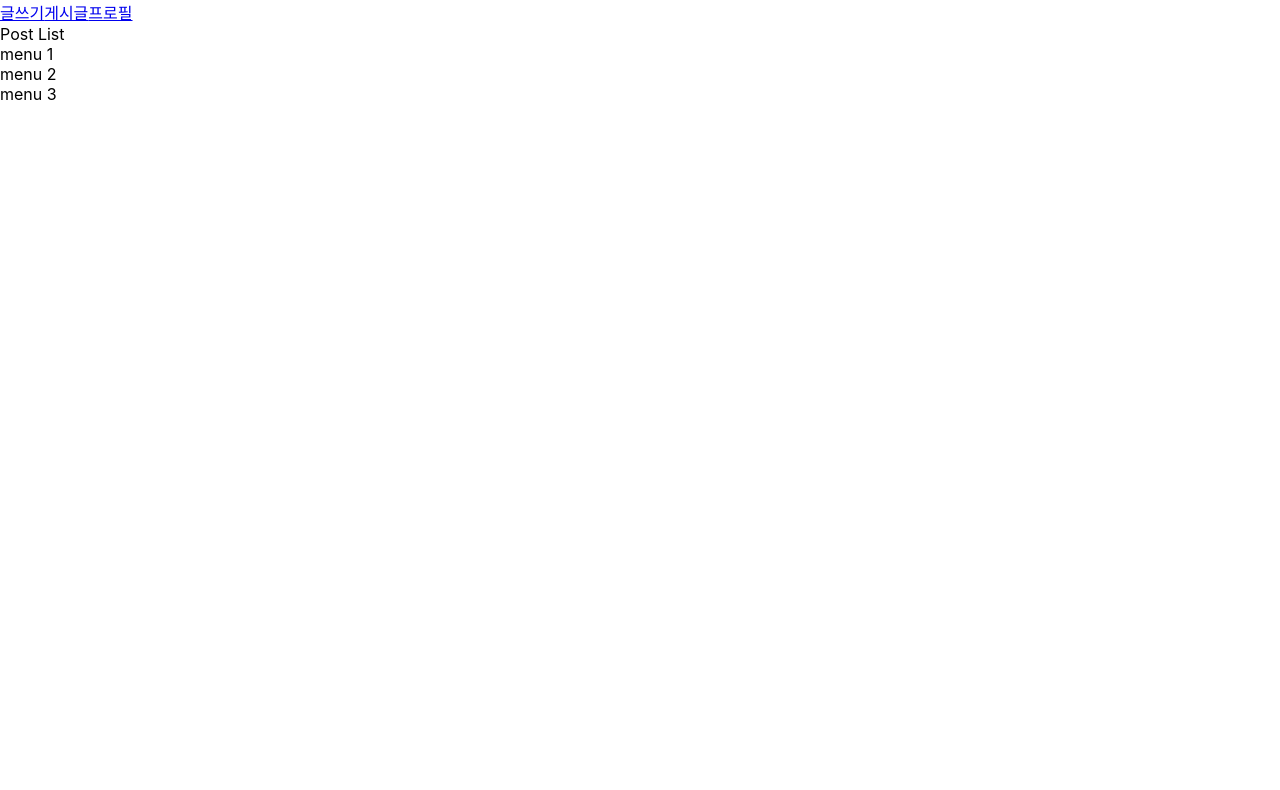
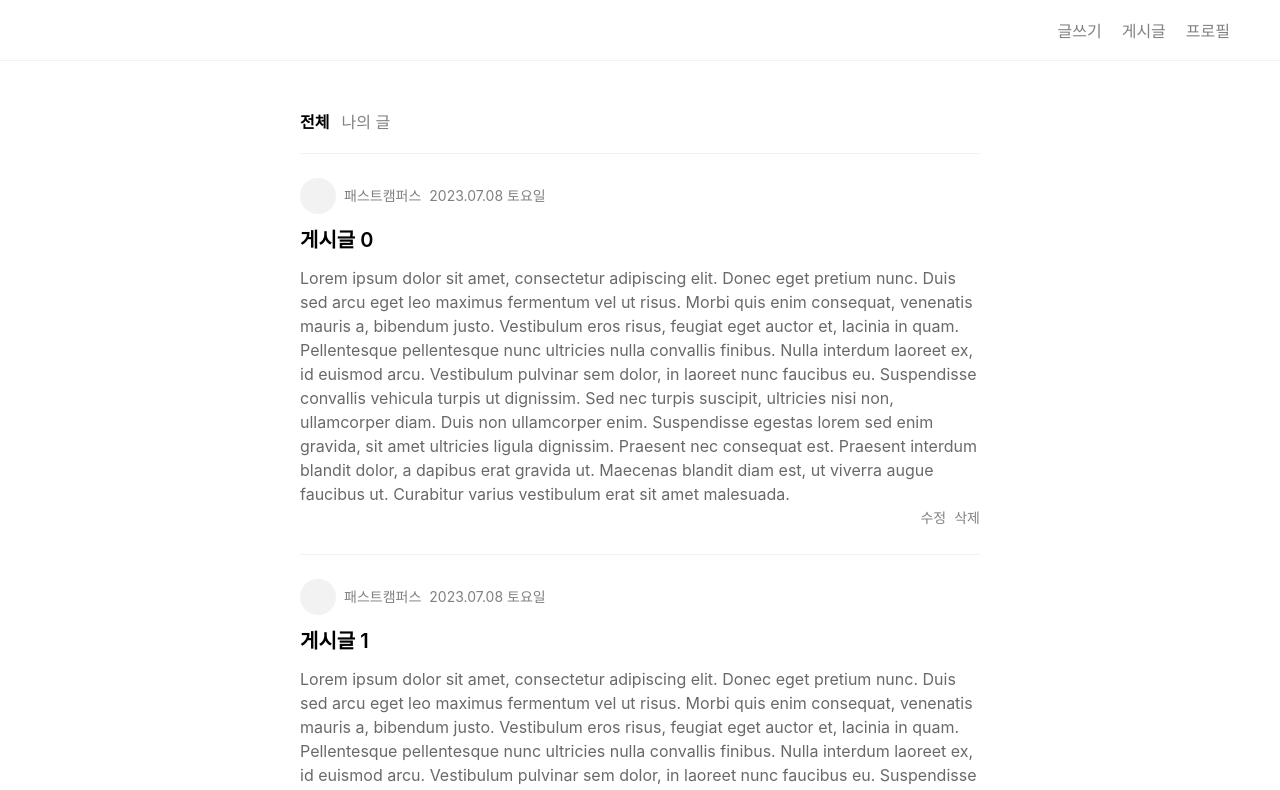
Before and after one commit to soyunhan/work-project1-1, a React (Create React App) app: page / in a window 1280 px wide. Shown: the top 790 px of the page. Built offline with nearby package versions, Linux system fonts and the light colour scheme.

Commit message:
feat: 메인 (홈) 컴포넌트 작업

```diff
--- a/src/index.css
+++ b/src/index.css
@@ -1,13 +1,146 @@
 body {
   margin: 0;
-  font-family: -apple-system, BlinkMacSystemFont, 'Segoe UI', 'Roboto', 'Oxygen',
-    'Ubuntu', 'Cantarell', 'Fira Sans', 'Droid Sans', 'Helvetica Neue',
+  font-family: -apple-system, BlinkMacSystemFont, "Segoe UI", "Roboto", "Oxygen",
+    "Ubuntu", "Cantarell", "Fira Sans", "Droid Sans", "Helvetica Neue",
     sans-serif;
   -webkit-font-smoothing: antialiased;
   -moz-osx-font-smoothing: grayscale;
 }
 
 code {
-  font-family: source-code-pro, Menlo, Monaco, Consolas, 'Courier New',
+  font-family: source-code-pro, Menlo, Monaco, Consolas, "Courier New",
     monospace;
 }
+
+/* header */
+
+header {
+  display: flex;
+  justify-content: space-between;
+  flex-direction: row-reverse;
+  border-bottom: 1px solid #f2f2f2;
+  padding: 10px 40px;
+  min-height: 40px;
+  align-items: center;
+}
+
+header a {
+  margin: 0px 10px;
+  text-decoration: none;
+  color: gray;
+}
+
+header a:focus,
+header a:hover {
+  color: black;
+}
+
+/* footer */
+footer {
+  background-color: #f2f2f2;
+  min-height: 40px;
+  padding: 20px 40px;
+  font-size: 14px;
+  text-align: center;
+  display: flex;
+  align-items: center;
+  justify-content: center;
+  gap: 20px;
+}
+
+footer a {
+  text-decoration: none;
+  color: gray;
+}
+
+footer a:focus,
+footer a:hover {
+  color: black;
+}
+
+/* post navigation */
+.post__navigation {
+  display: flex;
+  gap: 12px;
+  margin: 0 auto;
+  max-width: 680px;
+  font-size: 16px;
+  color: gray;
+  cursor: pointer;
+  padding: 48px 20px 0px 20px;
+}
+
+.post__navigation--active {
+  color: black;
+  font-weight: 600;
+}
+
+/* post list */
+.post__list {
+  min-height: 90vh;
+  padding: 20px;
+  text-align: center;
+  max-width: 680px;
+  margin: 0 auto;
+  text-align: left;
+  line-height: 24px;
+}
+
+.post__box {
+  padding-top: 24px;
+  padding-bottom: 24px;
+  border-top: 1px solid #f2f2f2;
+}
+
+.post__profile-box {
+  display: flex;
+  gap: 8px;
+  font-size: 14px;
+  align-items: center;
+}
+
+.post__profile {
+  width: 36px;
+  height: 36px;
+  background: #f2f2f2;
+  border-radius: 50%;
+}
+
+.post__date,
+.post__author-name {
+  color: gray;
+}
+
+.post__title {
+  font-size: 20px;
+  font-weight: 600;
+  margin: 14px 0px;
+}
+
+.post__text {
+  color: dimgray;
+  font-size: 16px;
+}
+
+.post__list a {
+  text-decoration: none;
+  color: black;
+}
+
+.post__utils-box {
+  display: flex;
+  gap: 8px;
+  flex-direction: row-reverse;
+  font-size: 14px;
+  color: gray;
+}
+
+.post__delete:hover,
+.post__delete:focus {
+  color: black;
+}
+
+.post__edit:hover,
+.post__edit:focus {
+  color: black;
+}
--- a/src/pages/home/index.tsx
+++ b/src/pages/home/index.tsx
@@ -11,11 +11,48 @@ export default function Home() {
             <Link to="/profile">프로필</Link>
           </div>
         </header>
-            <div className="post-list">Post List</div>
+        <div className="post__navigation">
+            <div className="post__navigation--active">전체</div>
+            <div>나의 글</div>
+        </div>
+        <div className="post__list">
+            {[...Array(10)].map((e, index) => (
+                 <div key={index} className="post__box">
+                    <Link to={`/posts/${index}`}>
+                        <div className="post__profile-box">
+                            <div className="post__profile" />
+                            <div className="post__author-name">패스트캠퍼스</div>
+                            <div className="post__date">2023.07.08 토요일</div>
+                        </div>
+                        <div className="post__title">게시글 {index}</div>
+                        <div className="post__text">
+                            Lorem ipsum dolor sit amet, consectetur adipiscing elit. Donec
+                            eget pretium nunc. Duis sed arcu eget leo maximus fermentum vel
+                            ut risus. Morbi quis enim consequat, venenatis mauris a,
+                            bibendum justo. Vestibulum eros risus, feugiat eget auctor et,
+                            lacinia in quam. Pellentesque pellentesque nunc ultricies nulla
+                            convallis finibus. Nulla interdum laoreet ex, id euismod arcu.
+                            Vestibulum pulvinar sem dolor, in laoreet nunc faucibus eu.
+                            Suspendisse convallis vehicula turpis ut dignissim. Sed nec
+                            turpis suscipit, ultricies nisi non, ullamcorper diam. Duis non
+                            ullamcorper enim. Suspendisse egestas lorem sed enim gravida,
+                            sit amet ultricies ligula dignissim. Praesent nec consequat est.
+                            Praesent interdum blandit dolor, a dapibus erat gravida ut.
+                            Maecenas blandit diam est, ut viverra augue faucibus ut.
+                            Curabitur varius vestibulum erat sit amet malesuada.
+                        </div>
+                        <div className="post__utils-box">
+                            <div className="post__delete">삭제</div>
+                            <div className="post__edit">수정</div>
+                        </div>
+                    </Link>
+                 </div>
+            ))}
+        </div>
         <footer>
-                <div>menu 1</div>
-                <div>menu 2</div>
-                <div>menu 3</div>
+            <Link to="/posts/new">글쓰기</Link>
+            <Link to="/posts">게시글</Link>
+            <Link to="/profile">프로필</Link>
         </footer>
         </div>
     )
```
Lines whose indentation alone changed are shown as unchanged.
